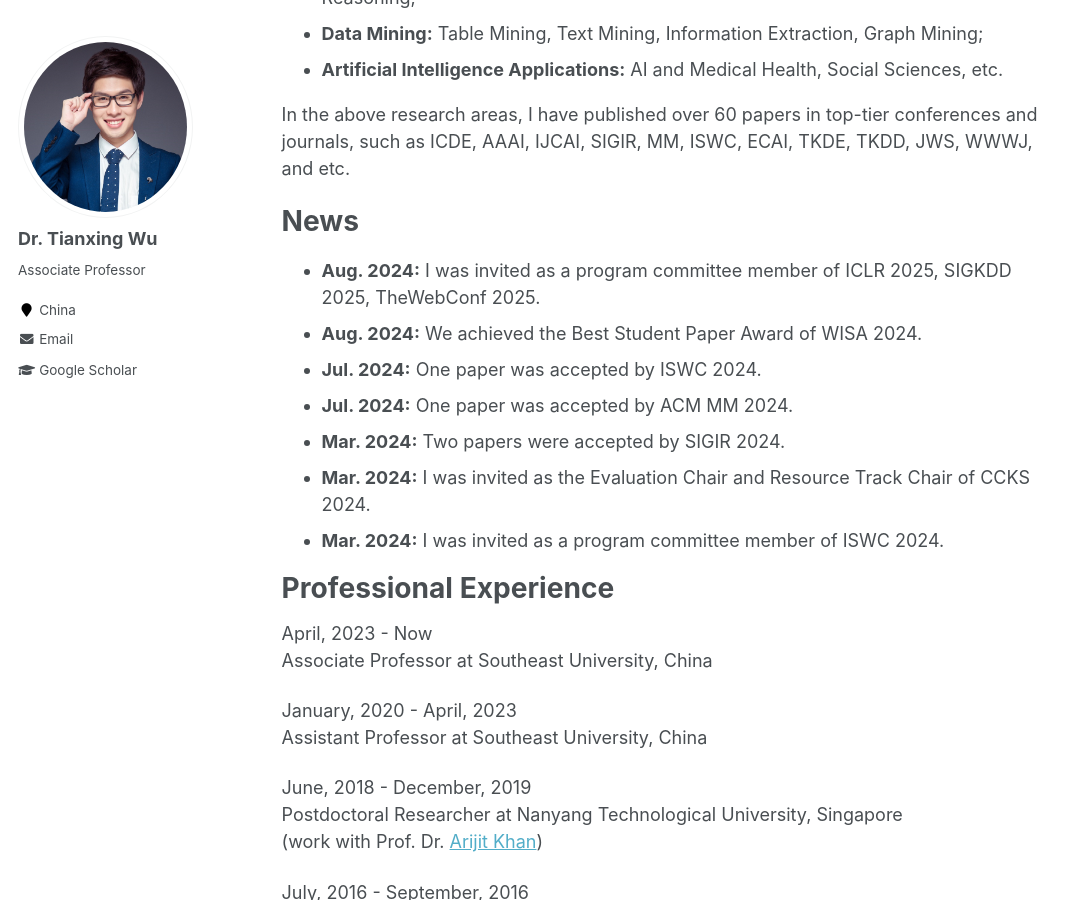
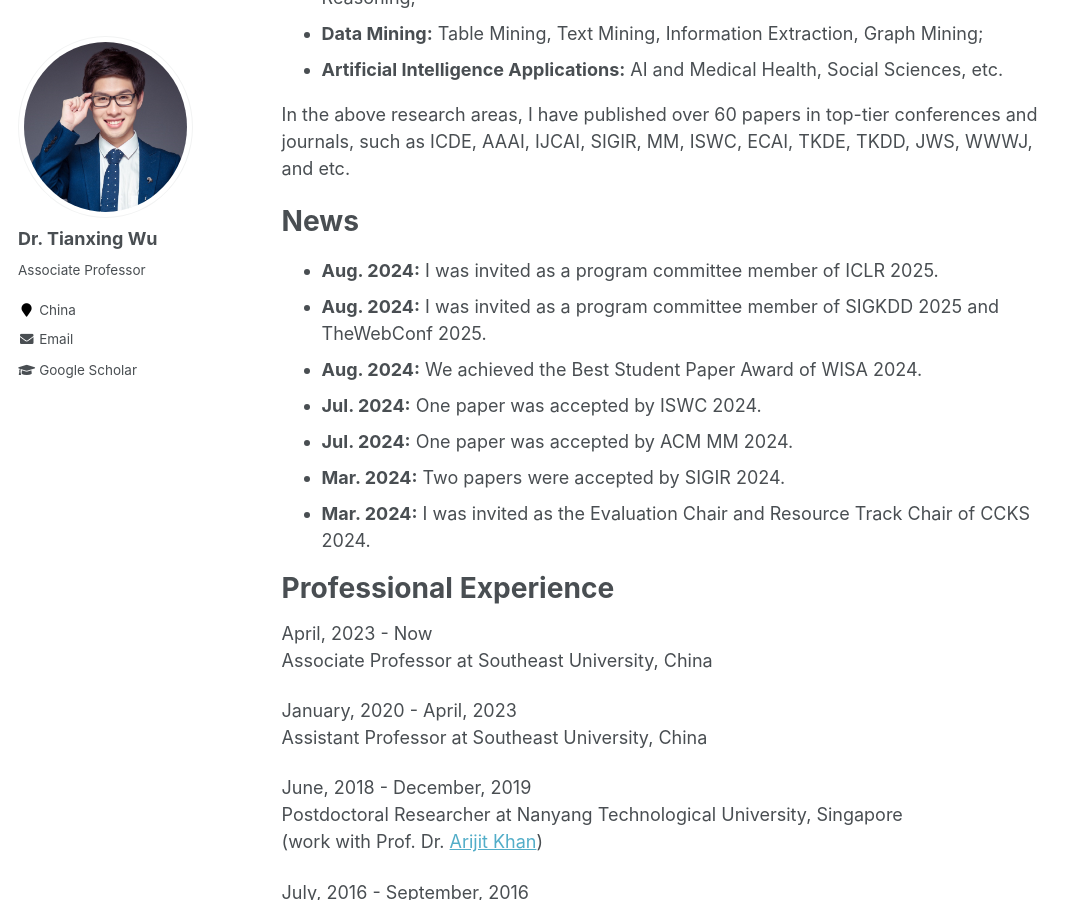
Before and after one commit to tianxing-wu/tianxing-wu.github.io, a Jekyll site: the page built from _pages/about.md, in a window 1280 px wide and 900 px high, scrolled down 380 px. Shown: the whole window, without its empty margins (0-1082 px from the left). Built offline with Jekyll 4.4.1, drawn with Linux system fonts in a browser that asks for light colours; comment, search, counter and statistics services are not loaded.

Commit message:
info update

```diff
--- a/_pages/about.md
+++ b/_pages/about.md
@@ -19,13 +19,13 @@ In the above research areas, I have published over 60 papers in top-tier confere
 
 News
 ======
-* **Aug. 2024:** I was invited as a program committee member of ICLR 2025, SIGKDD 2025, TheWebConf 2025.
+* **Aug. 2024:** I was invited as a program committee member of ICLR 2025.
+* **Aug. 2024:** I was invited as a program committee member of SIGKDD 2025 and TheWebConf 2025.
 * **Aug. 2024:** We achieved the Best Student Paper Award of WISA 2024.
 * **Jul. 2024:** One paper was accepted by ISWC 2024.
 * **Jul. 2024:** One paper was accepted by ACM MM 2024.
 * **Mar. 2024:** Two papers were accepted by SIGIR 2024.
 * **Mar. 2024:** I was invited as the Evaluation Chair and Resource Track Chair of CCKS 2024.
-* **Mar. 2024:** I was invited as a program committee member of ISWC 2024.
 
 Professional Experience
 ======
```
Also changed, not shown: _pages/awards.md (+1 -0 lines), _pages/services.md (+1 -1 lines).
